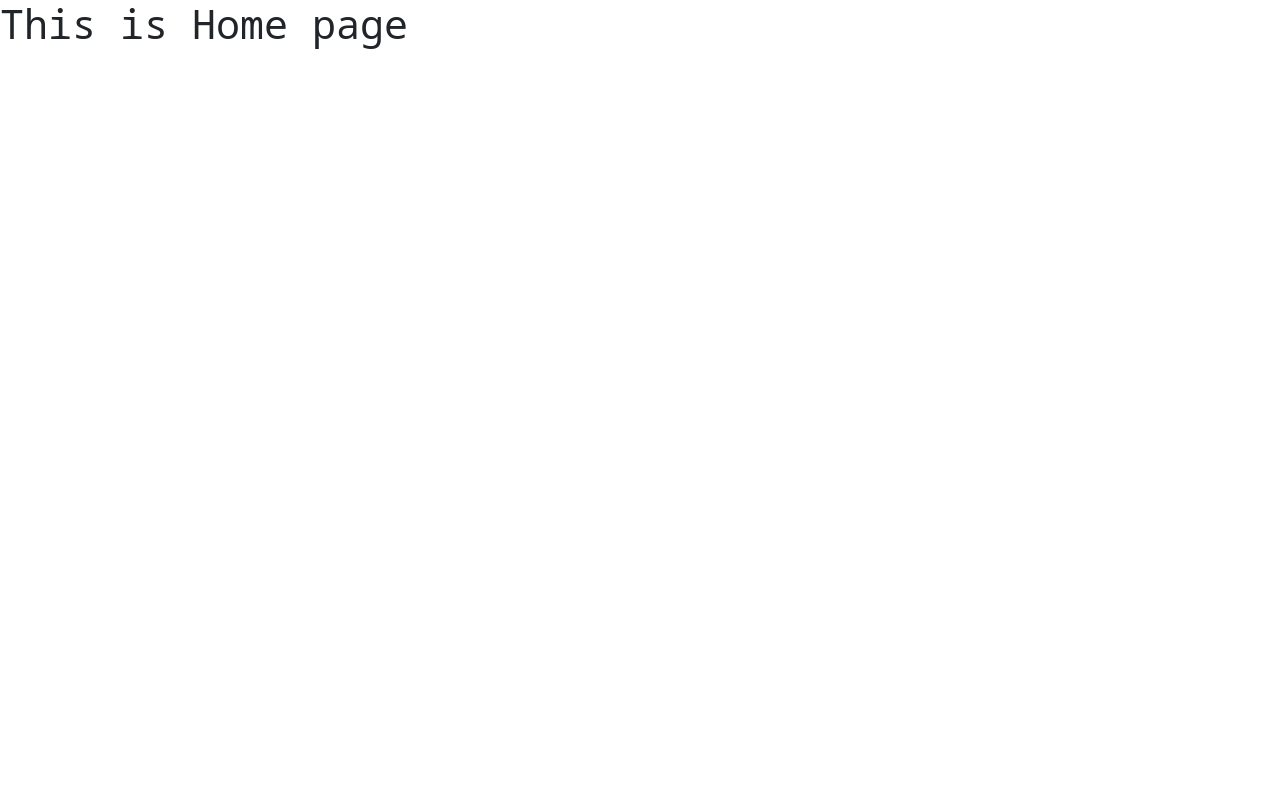
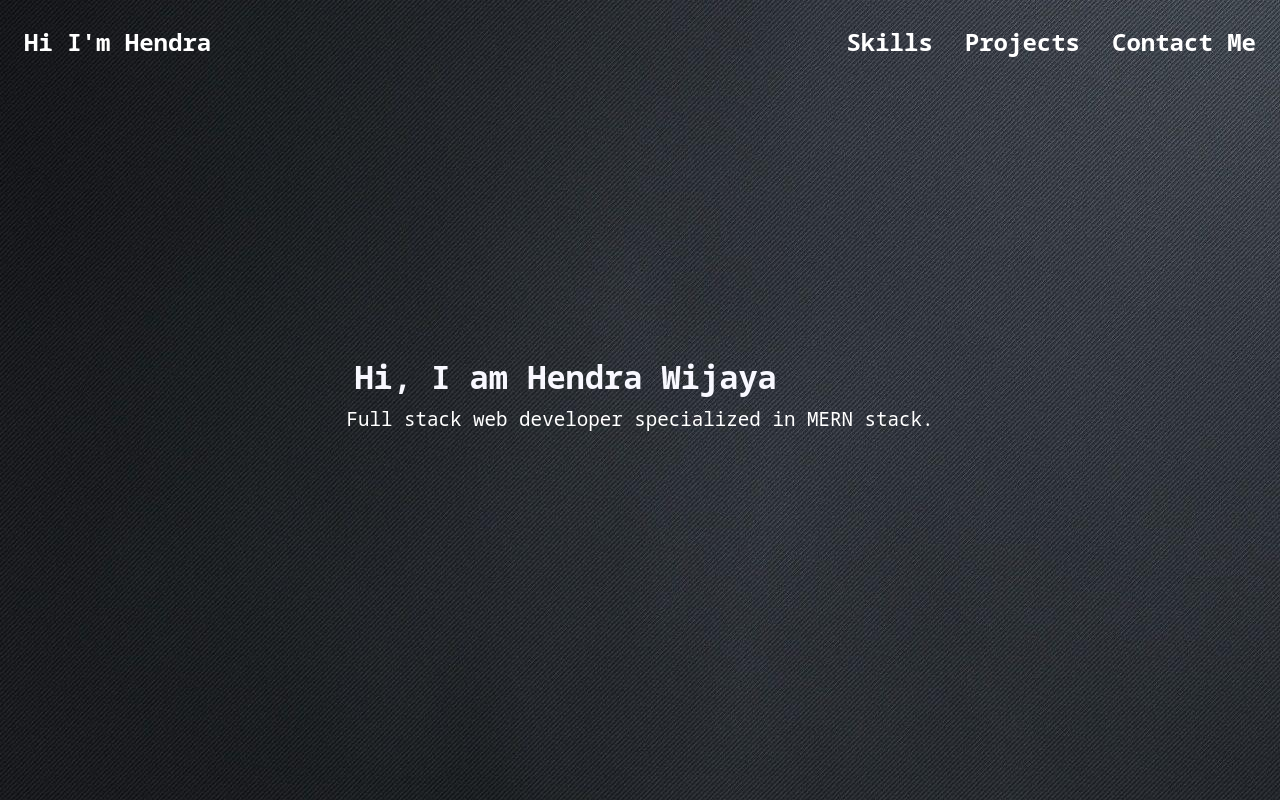
Before and after one commit to skaiterskull/my-portfolio, a React (Create React App) app: page / in a window 1280 px wide. Built offline with nearby package versions, Linux system fonts and the light colour scheme.

Commit message:
some changes

```diff
--- a/src/App.css
+++ b/src/App.css
@@ -1,3 +1,7 @@
 * {
   font-family: "Noto Sans Mono", monospace;
 }
+
+body {
+  background: url(assets/home-bg.jpg);
+}
--- a/src/App.js
+++ b/src/App.js
@@ -4,6 +4,7 @@ import { BrowserRouter as Router, Switch, Route } from "react-router-dom";
 import { Skills } from "./pages/skills/Skills";
 import { Project } from "./pages/project/Project";
 import { ContactMe } from "./pages/contact-me/ContactMe";
+import { Home } from "./pages/home/Home";
 
 function App() {
   return (
@@ -22,7 +23,7 @@ function App() {
         </Route>
 
         <Route exact path="/">
-          <h1>This is Home page</h1>
+          <Home />
         </Route>
 
         <Route path="*"></Route>
--- a/src/components/contactMe-form/ContactMeForm.css
+++ b/src/components/contactMe-form/ContactMeForm.css
@@ -1,6 +1,7 @@
 .contactme-wrapper {
   padding: 1.5rem;
   position: relative;
+  color: white;
 }
 
 .spinner {
--- a/src/components/navbar/Navbar.css
+++ b/src/components/navbar/Navbar.css
@@ -1,5 +1,5 @@
 .navbar {
-  background: #282a35;
+  background: transparent;
   display: flex;
   justify-content: space-between;
   align-items: center;
--- a/src/components/skill-component/Skill-component.css
+++ b/src/components/skill-component/Skill-component.css
@@ -10,6 +10,7 @@
   margin-bottom: 3rem;
   text-align: center;
   font-weight: bolder;
+  color: white;
 }
 
 .skill-quote::before {
--- /dev/null
+++ b/src/pages/home/Home.css
@@ -0,0 +1,32 @@
+.home-wrapper {
+  background: url(../../assets/home-bg.jpg);
+  width: 100vw;
+  min-height: 100vh;
+  position: relative;
+}
+
+.home-navbar {
+  position: absolute;
+  width: 100%;
+  color: black;
+}
+
+.home-content {
+  height: 100vh;
+  display: flex;
+  justify-content: center;
+  align-items: center;
+  padding: 2rem;
+}
+
+.home-main-description {
+  display: flex;
+  justify-content: center;
+  flex-direction: column;
+  color: white;
+  font-size: 1.2rem;
+}
+
+.home-main-description h2 {
+  font-weight: 600;
+}
--- /dev/null
+++ b/src/pages/home/Home.js
@@ -0,0 +1,20 @@
+import React from "react";
+import { Navbar } from "../../components/navbar/Navbar";
+import "./Home.css";
+import bghome from "../../assets/home-picture.png";
+
+export const Home = () => {
+  return (
+    <div className="home-wrapper">
+      <div className="home-navbar">
+        <Navbar />
+      </div>
+      <div className="home-content">
+        <div className="home-main-description">
+          <h2>Hi, I am Hendra Wijaya</h2>
+          <p>Full stack web developer specialized in MERN stack.</p>
+        </div>
+      </div>
+    </div>
+  );
+};
--- a/src/pages/project/Project.css
+++ b/src/pages/project/Project.css
@@ -9,10 +9,12 @@
   margin-top: 2rem;
   margin-bottom: 2rem;
   font-weight: bolder;
+  color: white;
 }
 
 .projects-wrapper p {
   margin-bottom: 1.5rem;
+  color: white;
 }
 
 .project {
@@ -28,6 +30,7 @@
   margin-bottom: 2rem;
   margin-left: 1.5rem;
   color: white;
+  box-shadow: 2px 2px 15px grey;
 }
 
 .project-card::before,
```
Also changed, not shown: src/assets/home-bg.jpg (added), src/assets/home-picture.png (added).
